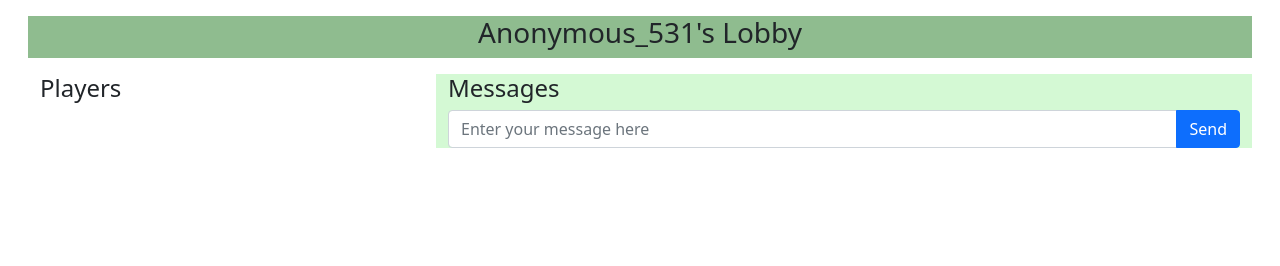
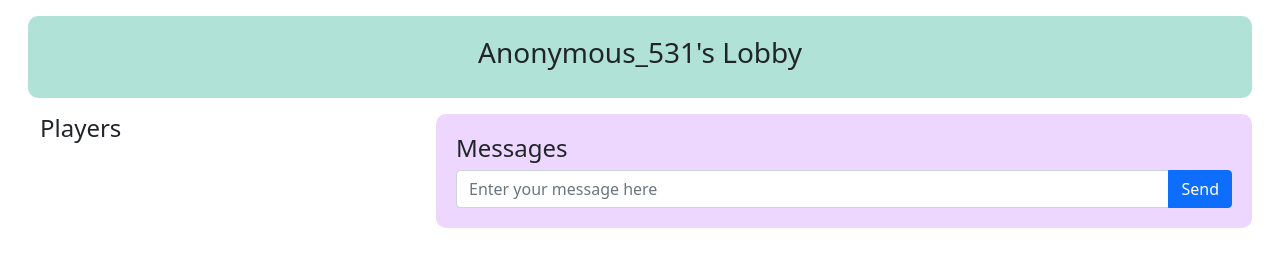
Before and after one commit to diepn4/reversi-diep, a website: page public/lobby.html in a window 1280 px wide. Drawn offline with nearby package versions, Linux system fonts and the light colour scheme; no server answers.

Commit message:
New colors

```diff
--- a/public/assets/css/game.css
+++ b/public/assets/css/game.css
@@ -1,19 +1,24 @@
 body {
-    background-color:rgb(178, 215, 178);
+    background-color:rgb(246, 233, 200);
   }
 
 .headerrow, #messagePane {
-    background-color:rgb(224, 243, 224);
+    background-color:rgb(176, 226, 215);
+    padding: 20px;
+    border-radius: 15px;
   }
 
   .join_room_response, .left_room_response {
-    background-color:rgb(225, 255, 164);
+    background-color:rgb(200, 160, 229);
+    border-radius: 10px;
+    padding: 20px;
   }
 
   .chat_message {
     font-size:125%;
     margin: 1px 1px 1px 1px;
-    color:rgb(173, 49, 255)
+    padding: 7px;
+    color:rgb(0, 0, 0)
   }
 
   table#game_board {
@@ -23,7 +28,7 @@ body {
   }
 
   table#game_board td {
-    background-color: rgb(255, 219, 161) ;
+    background-color: rgb(255, 245, 230) ;
     border: 1px solid black;
     margin: 0px;
     padding: 0px;
--- a/public/lobby.html
+++ b/public/lobby.html
@@ -9,19 +9,26 @@
     <link href="https://cdn.jsdelivr.net/npm/bootstrap@5.1.3/dist/css/bootstrap.min.css" rel="stylesheet" integrity="sha384-1BmE4kWBq78iYhFldvKuhfTAU6auU8tT94WrHftjDbrCEXSU1oBoqyl2QvZ6jIW3" crossorigin="anonymous">
     <style>
         .headerrow {
-          background-color:darkseagreen;
+          background-color:rgb(176, 226, 215);
+          border-radius: 10px;
+          padding: 20px;
         }
         #messagePane {
-          background-color:rgb(212, 249, 212);
+          border-radius: 10px;
+          padding: 20px;
+          background-color:rgb(238, 215, 255);
         }
         .join_room_response,
         .left_room_response {
-        background-color:rgb(225, 255, 164);
+        background-color:rgb(200, 160, 229);
+        border-radius: 10px;
+        padding: 20px;
         }
         .chat_message {
         font-size:125%;
+        padding: 7px;
         margin: 1px 1px 1px 1px;
-        color:rgb(173, 49, 255)
+        color:rgb(0, 0, 0)
         }
     </style>
 
```
Also changed, not shown: public/index.html (+1 -1 lines), public/assets/images/empty_to_mint.gif, public/assets/images/empty_to_purple.gif, public/assets/images/mint.gif, public/assets/images/mint_to_purple.gif, public/assets/images/purple.gif, public/assets/images/purple_to_mint.gif.
